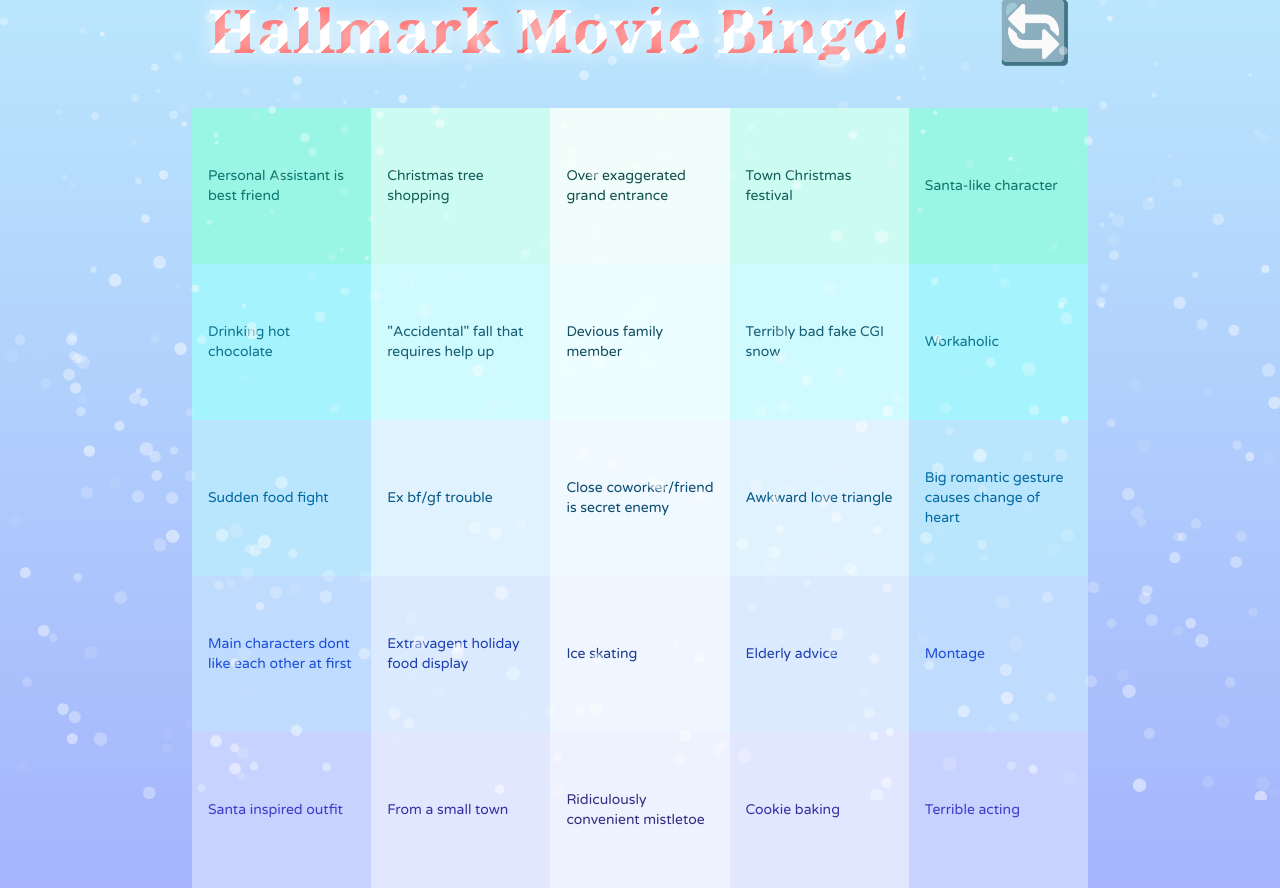
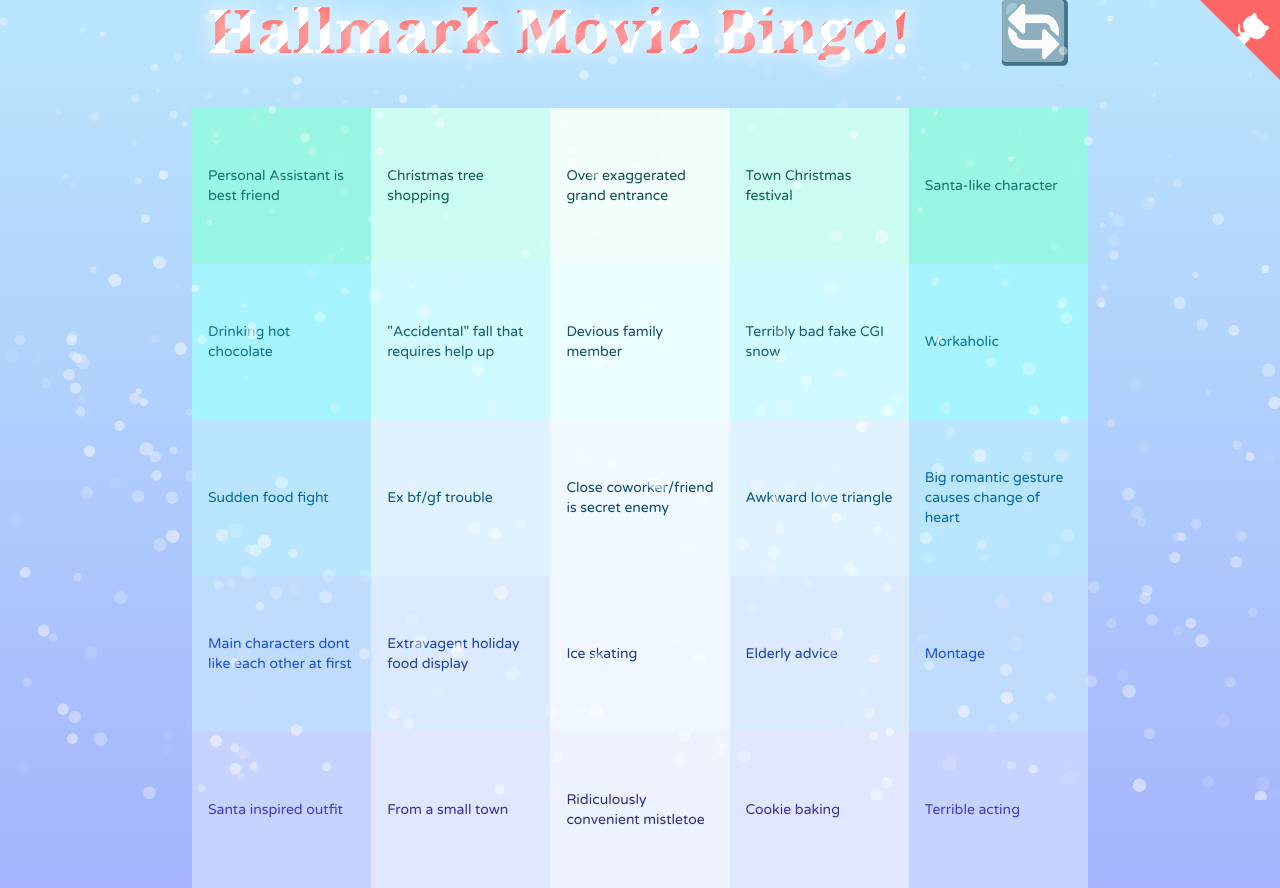
Before and after one commit to JoshuaSoileau/Bingo, a React (Create React App) app: page / in a window 1280 px wide. Built offline with nearby package versions, Linux system fonts and the light colour scheme; what @tailwindcss/typography would draw is missing.

Commit message:
Adds octocat github link

```diff
--- a/src/App.js
+++ b/src/App.js
@@ -6,6 +6,7 @@
 import { getColorClass } from "./colors";
 import "./styles/tailwind.css";
 import Snow from "./Snow";
+import Octocat from "./Octocat";
 
 function App() {
   const [state, setState] = useLocalStorage("state", getInitialState());
@@ -19,7 +20,7 @@
     });
 
   return (
-    <div className="flex flex-col min-h-screen justify-evenly bg-gradient-to-b from-lightBlue-200 to-indigo-300">
+    <div className="flex flex-col min-h-screen justify-evenly bg-gradient-to-b from-lightBlue-200 to-indigo-300 relative">
       <link rel="preconnect" href="https://fonts.gstatic.com" />
       <link
         href="https://fonts.googleapis.com/css2?family=Noto+Sans:wght@400;700&display=swap"
@@ -29,6 +30,8 @@
         href="https://fonts.googleapis.com/css2?family=Varela+Round&display=swap"
         rel="stylesheet"
       />
+
+      <Octocat />
 
       <div className="max-w-4xl mx-auto">
         <h1 className="px-4 font-serif font-extrabold text-5xl lg:text-6xl text-red-600 flex flex-col md:flex-row justify-between items-start mb-12">
--- /dev/null
+++ b/src/Octocat.js
@@ -0,0 +1,42 @@
+import React from "react";
+
+const Octocat = () => {
+  return (
+    <a
+      href="https://github.com/JoshuaSoileau/Bingo"
+      className="github-corner"
+      aria-label="View source on GitHub"
+    >
+      <svg
+        width="80"
+        height="80"
+        viewBox="0 0 250 250"
+        style={{
+          fill: "rgb(255 102 102)",
+          color: "#fff",
+          position: " absolute",
+          top: " 0",
+          border: " 0",
+          right: " 0",
+        }}
+        aria-hidden="true"
+      >
+        <path d="M0,0 L115,115 L130,115 L142,142 L250,250 L250,0 Z"></path>
+        <path
+          d="M128.3,109.0 C113.8,99.7 119.0,89.6 119.0,89.6 C122.0,82.7 120.5,78.6 120.5,78.6 C119.2,72.0 123.4,76.3 123.4,76.3 C127.3,80.9 125.5,87.3 125.5,87.3 C122.9,97.6 130.6,101.9 134.4,103.2"
+          fill="currentColor"
+          style={{ transformOrigin: "130px 106px" }}
+          className="octo-arm"
+        ></path>
+        <path
+          d="M115.0,115.0 C114.9,115.1 118.7,116.5 119.8,115.4 L133.7,101.6 C136.9,99.2 139.9,98.4 142.2,98.6 C133.8,88.0 127.5,74.4 143.8,58.0 C148.5,53.4 154.0,51.2 159.7,51.0 C160.3,49.4 163.2,43.6 171.4,40.1 C171.4,40.1 176.1,42.5 178.8,56.2 C183.1,58.6 187.2,61.8 190.9,65.4 C194.5,69.0 197.7,73.2 200.1,77.6 C213.8,80.2 216.3,84.9 216.3,84.9 C212.7,93.1 206.9,96.0 205.4,96.6 C205.1,102.4 203.0,107.8 198.3,112.5 C181.9,128.9 168.3,122.5 157.7,114.1 C157.9,116.9 156.7,120.9 152.7,124.9 L141.0,136.5 C139.8,137.7 141.6,141.9 141.8,141.8 Z"
+          fill="currentColor"
+          className="octo-body"
+        ></path>
+      </svg>
+      <style>{`.github-corner:hover .octo-arm{animation:octocat-wave 560ms ease-in-out}@keyframes octocat-wave{0%,100%{transform:rotate(0)}20%,60%{transform:rotate(-25deg)}40%,80%{transform:rotate(10deg)}}@media (max-width:500px){.github-corner:hover .octo-arm{animation:none}.github-corner .octo-arm{animation:octocat-wave 560ms ease-in-out}}`}</style>
+    </a>
+  );
+};
+
+export default Octocat;
```
